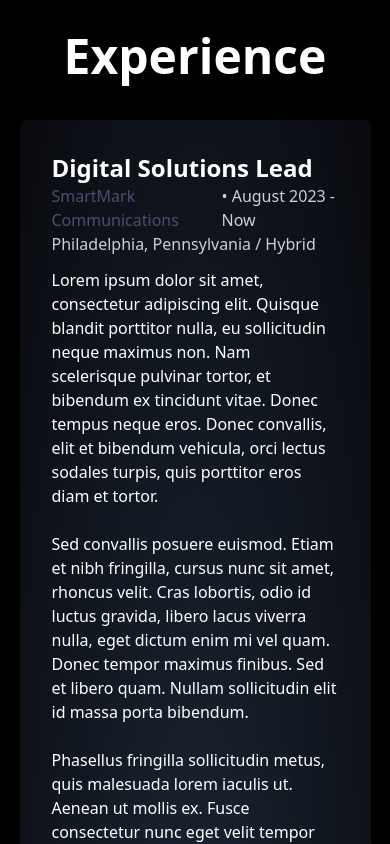
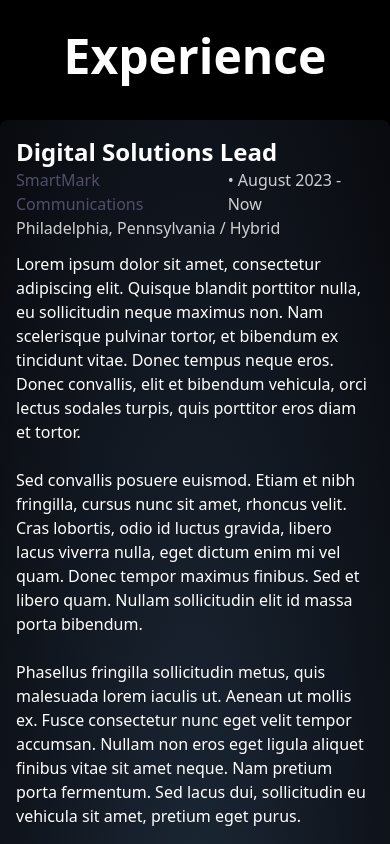
Before and after one commit to zackhanni/zachary.works, a Next.js app: page / in a window 390 px wide. Shown: the part 860-1704 px from the top of the page. Built offline with nearby package versions, Linux system fonts and the light colour scheme.

Commit message:
adjust width and padding for mobile

```diff
--- a/app/components/About.tsx
+++ b/app/components/About.tsx
@@ -30,12 +30,12 @@ export default function About() {
   return (
     <section className="">
       <div className="bg-black text-white py-28 flex flex-col items-center justify-center">
-        <div className="flex max-w-[90%] xl:max-w-[80%] 2xl:max-w-[60%]">
+        <div className="flex md:max-w-[90%] xl:max-w-[80%] 2xl:max-w-[60%]">
           <ZackFLoatingCard />
           <div>
             {/* About me */}
             <div
-              className="radial-gradient p-8
+              className="radial-gradient p-4 sm:p-8
         mt-6 rounded-lg backdrop-blur"
             >
               <p className="text-3xl font-bold">More About Me</p>
@@ -53,7 +53,7 @@ export default function About() {
             </div>{" "}
             {/* tech i love */}
             <div
-              className="radial-gradient p-8
+              className="radial-gradient p-4 sm:p-8
         mt-6 rounded-lg backdrop-blur"
             >
               <p className="text-3xl font-bold">Tech I Love</p>
@@ -78,7 +78,7 @@ export default function About() {
             </div>
             {/* contact box */}
             <div
-              className="radial-gradient p-8
+              className="radial-gradient p-4 sm:p-8
         mt-6 rounded-lg backdrop-blur "
             >
               <h2 id="contact" className="text-3xl font-bold">
--- a/app/components/Experience.tsx
+++ b/app/components/Experience.tsx
@@ -13,14 +13,14 @@ export default function Experience() {
         >
           Experience
         </h2>
-        <div className="flex max-w-[90%] xl:max-w-[80%] 2xl:max-w-[60%] ">
+        <div className="flex md:max-w-[90%] xl:max-w-[80%] 2xl:max-w-[60%] ">
           <ZackFLoatingCard />
           <div className="pb-24">
             {WorkData.map((job) => {
               return (
                 <div
                   key={job.company}
-                  className="bg-slate-800/20 p-8
+                  className="bg-slate-800/20 p-4 sm:p-8
         mt-6 rounded-lg radial-gradient backdrop-blur"
                 >
                   <p className="text-2xl font-semibold">{job.title}</p>
--- a/app/components/Projects.tsx
+++ b/app/components/Projects.tsx
@@ -17,7 +17,7 @@ function Projects() {
         Projects
       </h2>
 
-      <ul className="card-container min-w-[50%] max-w-[90%] md:max-w-[85%] 2xl:max-w-[60%] m-auto grid gap-10 grid-cols-1 md:grid-cols-2 lg:grid-cols-3 py-8 overflow-hidden ">
+      <ul className="card-container min-w-[50%] max-w-[95%] md:max-w-[85%] 2xl:max-w-[60%] m-auto grid gap-10 grid-cols-1 md:grid-cols-2 lg:grid-cols-3 py-8 overflow-hidden ">
         {ProjectsData.map((project) => {
           // eslint-disable-next-line react-hooks/rules-of-hooks
           const { ref, inView } = useInView({
```
